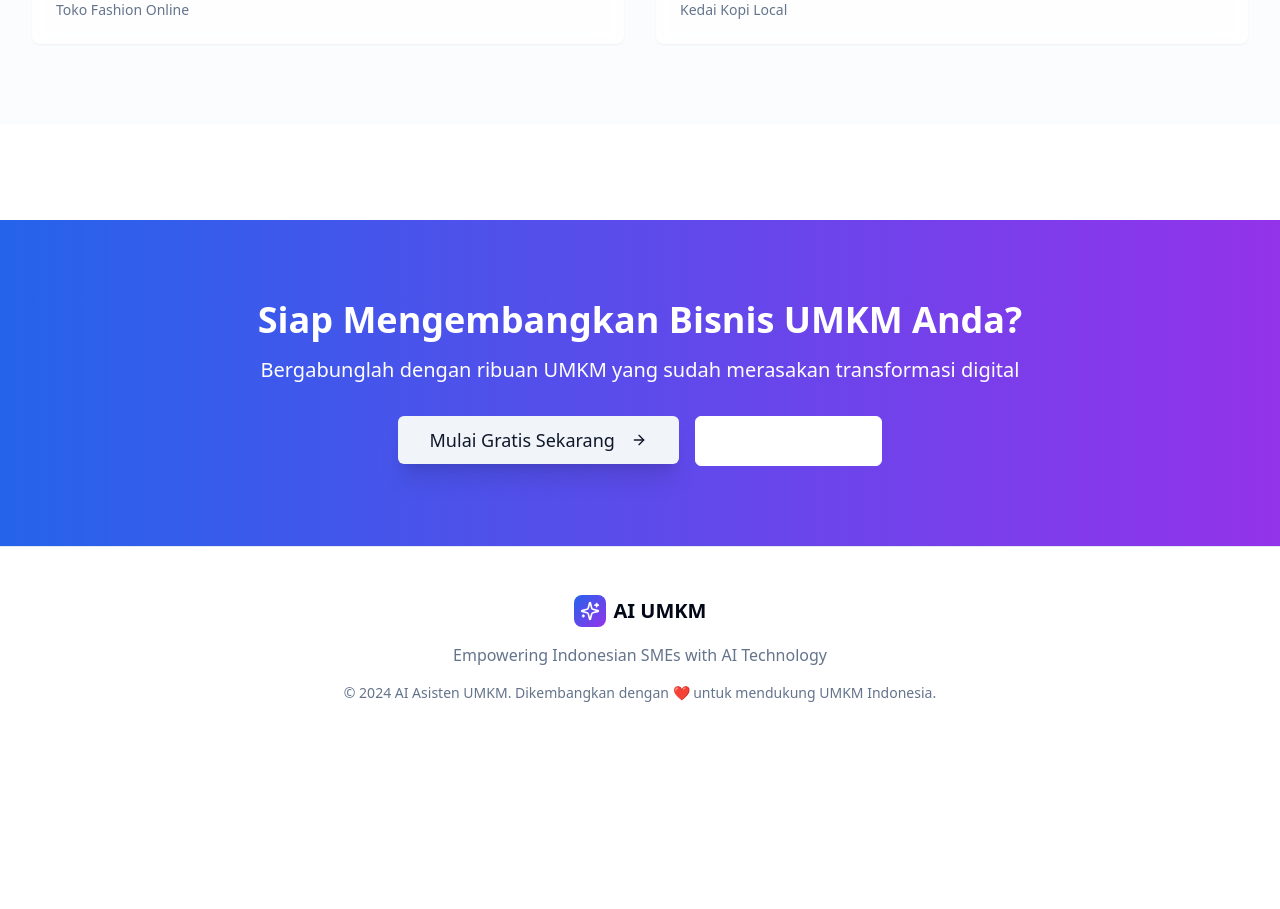
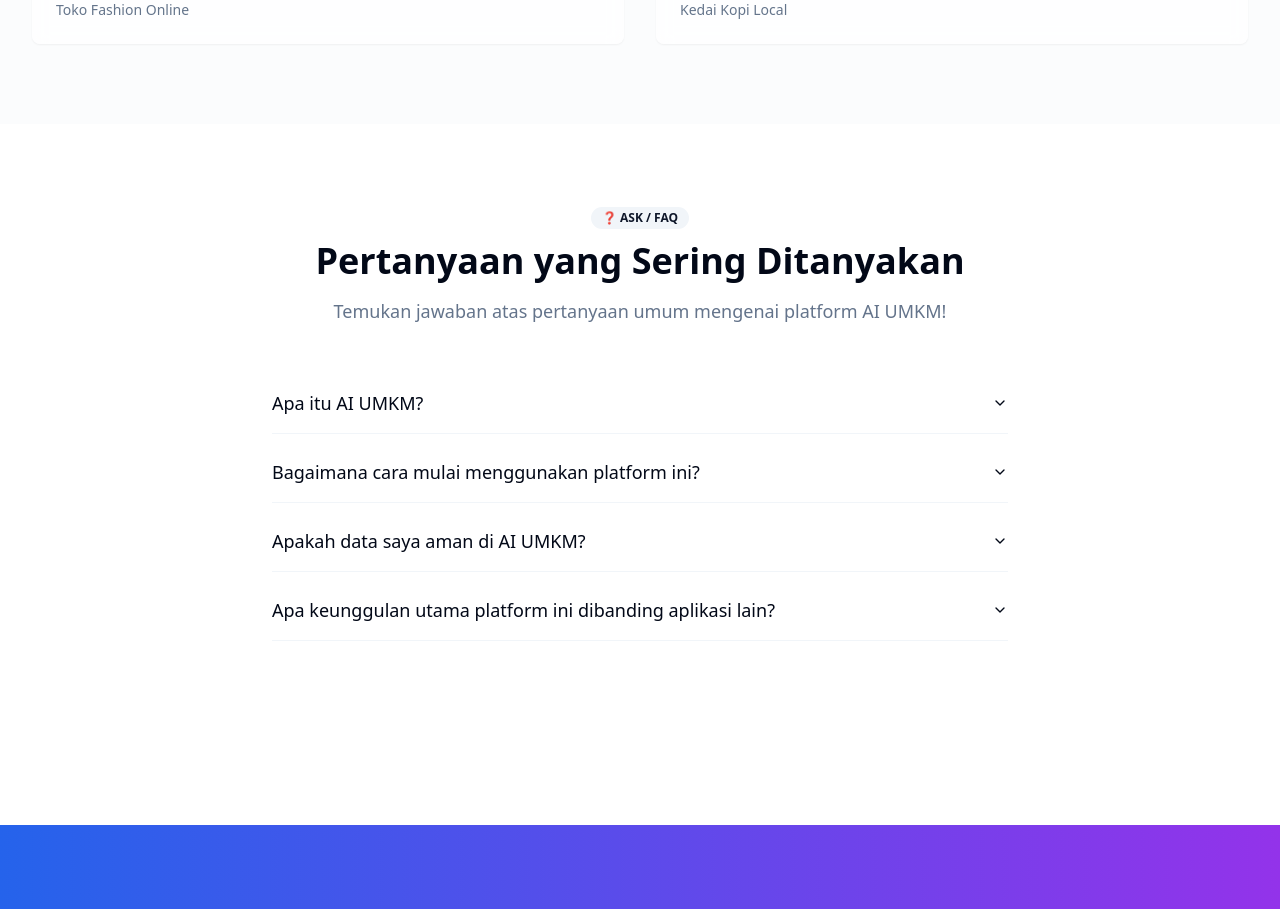
Before and after one commit to Falzz1010/umkm-ai-spark, a React (Vite) app: page / in a window 1280 px wide. Shown: the part 2243-3152 px from the top of the page. Before the commit the page ends 2994 px from the top, so only its background shows below. Built offline with nearby package versions, Linux system fonts and the light colour scheme.

Commit message:
feat: Add Framer Motion animations and Accordion
Adds smooth animations using Framer Motion to landing page sections and integrates an Accordion component for FAQ (Ask) section.

```diff
--- /dev/null
+++ b/src/components/landing/LandingFAQ.tsx
@@ -0,0 +1,71 @@
+
+import { Accordion, AccordionItem, AccordionTrigger, AccordionContent } from "@/components/ui/accordion";
+import { Badge } from "@/components/ui/badge";
+import { motion } from "framer-motion";
+
+const faqs = [
+  {
+    question: "Apa itu AI UMKM?",
+    answer: "AI UMKM adalah platform berbasis kecerdasan buatan yang membantu UMKM meningkatkan bisnis dengan otomatisasi konten, manajemen produk, dan insight analytics."
+  },
+  {
+    question: "Bagaimana cara mulai menggunakan platform ini?",
+    answer: "Anda cukup klik 'Mulai Gratis Sekarang' di landing page dan lakukan pendaftaran tanpa kartu kredit untuk mendapatkan uji coba gratis."
+  },
+  {
+    question: "Apakah data saya aman di AI UMKM?",
+    answer: "Tentu! Keamanan dan privasi data adalah prioritas kami. Semua data dienkripsi dan hanya Anda yang bisa mengaksesnya."
+  },
+  {
+    question: "Apa keunggulan utama platform ini dibanding aplikasi lain?",
+    answer: "Fitur AI assistant, dashboard analytics real-time, dan kemudahan manajemen produk di satu tempat memudahkan UMKM berkembang secara digital."
+  }
+];
+
+export function LandingFAQ() {
+  return (
+    <motion.section
+      initial={{ opacity: 0, y: 40 }}
+      whileInView={{ opacity: 1, y: 0 }}
+      viewport={{ once: true, margin: "-80px" }}
+      transition={{ duration: 0.8, ease: "easeOut" }}
+      className="py-20 bg-background"
+    >
+      <div className="max-w-3xl mx-auto px-4">
+        <motion.div
+          className="text-center mb-12"
+          initial={{ opacity: 0, y: 16 }}
+          whileInView={{ opacity: 1, y: 0 }}
+          viewport={{ once: true }}
+          transition={{ delay: 0.1 }}
+        >
+          <Badge variant="secondary" className="mb-3">❓ ASK / FAQ</Badge>
+          <h2 className="text-3xl lg:text-4xl font-bold text-foreground mb-4">
+            Pertanyaan yang Sering Ditanyakan
+          </h2>
+          <p className="text-lg text-muted-foreground">
+            Temukan jawaban atas pertanyaan umum mengenai platform AI UMKM!
+          </p>
+        </motion.div>
+        <Accordion type="single" collapsible className="w-full">
+          {faqs.map((faq, idx) => (
+            <motion.div
+              key={faq.question}
+              initial={{ opacity: 0, y: 20 }}
+              whileInView={{ opacity: 1, y: 0 }}
+              viewport={{ once: true }}
+              transition={{ delay: 0.16 + idx * 0.08 }}
+            >
+              <AccordionItem value={`faq-${idx}`} className="mb-2 border-muted">
+                <AccordionTrigger className="text-lg font-medium">{faq.question}</AccordionTrigger>
+                <AccordionContent className="text-md text-muted-foreground">
+                  {faq.answer}
+                </AccordionContent>
+              </AccordionItem>
+            </motion.div>
+          ))}
+        </Accordion>
+      </div>
+    </motion.section>
+  );
+}
--- a/src/pages/Index.tsx
+++ b/src/pages/Index.tsx
@@ -11,6 +11,7 @@ import { LandingHero } from '@/components/landing/LandingHero';
 import { LandingFeatures } from '@/components/landing/LandingFeatures';
 import { LandingBenefits } from '@/components/landing/LandingBenefits';
 import { LandingTestimonials } from '@/components/landing/LandingTestimonials';
+import { LandingFAQ } from '@/components/landing/LandingFAQ';
 import { LandingCTA } from '@/components/landing/LandingCTA';
 import { LandingFooter } from '@/components/landing/LandingFooter';
 import { LandingChatbot } from "@/components/landing/LandingChatbot";
@@ -83,6 +84,8 @@ export default function Index() {
       <LandingFeatures />
       <LandingBenefits />
       <LandingTestimonials />
+      {/* FAQ Accordion Section */}
+      <LandingFAQ />
       {/* Chatbot Gemini AI (Baru Ditambahkan Dibawah Testimoni) */}
       <section className="py-12 transition-colors">
         <LandingChatbot />
```
